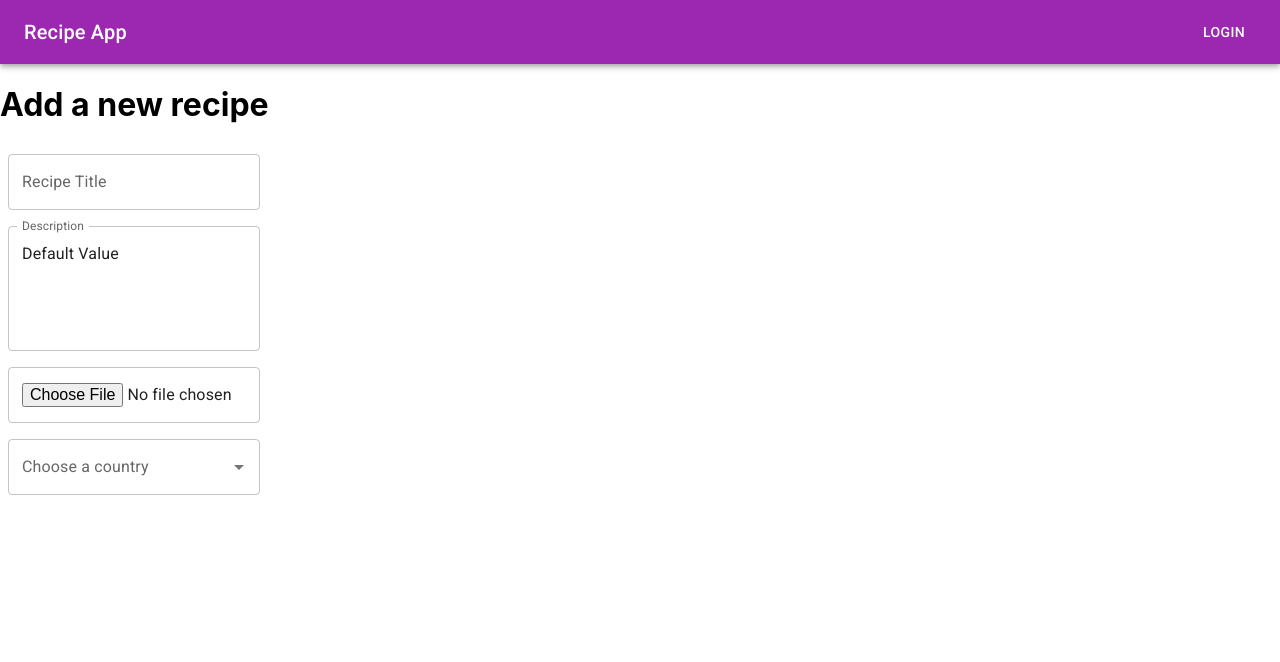
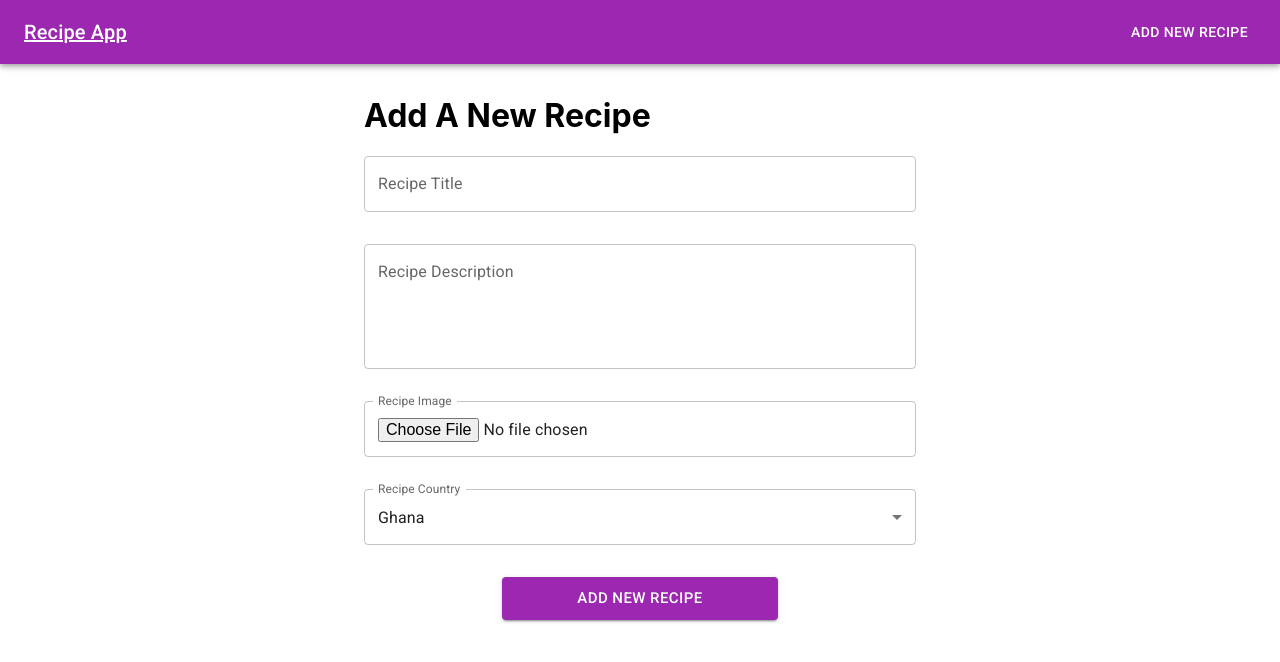
Before and after one commit to Rofiatmuritala/Recipe-app, a React (Create React App) app: page /add-recipe in a window 1280 px wide. Shown: the top 662 px of the page. Built offline with nearby package versions, Linux system fonts and the light colour scheme.

Commit message:
added formdata

```diff
--- a/package.json
+++ b/package.json
@@ -7,6 +7,7 @@
     "@emotion/styled": "^11.11.0",
     "@fontsource/roboto": "^5.0.8",
     "@mui/icons-material": "^5.15.10",
+    "@mui/lab": "^5.0.0-alpha.169",
     "@mui/material": "^5.15.10",
     "@testing-library/jest-dom": "^5.17.0",
     "@testing-library/react": "^13.4.0",
--- a/src/App.js
+++ b/src/App.js
@@ -15,7 +15,7 @@
 function App() {
   return (
     <>
-    <Navbar/>
+    {/* <Navbar/> */}
     <RouterProvider router={router}/>
     </>
   );
--- a/src/Pages/add-recipe/index.jsx
+++ b/src/Pages/add-recipe/index.jsx
@@ -1,109 +1,117 @@
-import { Autocomplete, Box, Button, FormControl, FormHelperText, Input, InputLabel, TextField } from '@mui/material'
-import React from 'react'
 
-function AddRecipe() {
+import { Alert, Box, Collapse, Container, IconButton, MenuItem, TextField } from "@mui/material";
+import { Close } from "@mui/icons-material";
+import { LoadingButton } from "@mui/lab";
+import { useState } from "react";
+import Navbar from "../../components/navbar";
 
-    const countries = [
-        { code: 'AD', label: 'Andorra', phone: '376' },
-        {
-          code: 'AE',
-          label: 'United Arab Emirates',
-          phone: '971',
-        },
-        { code: 'AF', label: 'Afghanistan', phone: '93' },
-        {
-          code: 'AG',
-          label: 'Antigua and Barbuda',
-          phone: '1-268',
-        },
-        { code: 'AI', label: 'Anguilla', phone: '1-264' },
-        { code: 'AL', label: 'Albania', phone: '355' },
-        { code: 'AM', label: 'Armenia', phone: '374' },
-        { code: 'AO', label: 'Angola', phone: '244' },
-        { code: 'AQ', label: 'Antarctica', phone: '672' },
-        { code: 'AR', label: 'Argentina', phone: '54' },
-        { code: 'AS', label: 'American Samoa', phone: '1-684' },
-        { code: 'AT', label: 'Austria', phone: '43' },
-        {
-          code: 'AU',
-          label: 'Australia',
-          phone: '61',
-          suggested: true,
-        },]
+export const countries = [
+    { value: 'GH', label: 'Ghana' },
+    { value: 'NG', label: 'Nigeria' },
+    { value: 'BE', label: 'Benin' },
+    { value: 'TG', label: 'Togo' }
+];
 
-  return (
-    <div       sx={{ width: 300, alignItems:"center",
-    justify: "center" }}    >
-        <h1>Add a new recipe</h1>
-        <Box
-      component="form"
-      sx={{
-        '& .MuiTextField-root': { m: 1, width: '25ch' }, display:"center"
-      }}
-      noValidate
-      autoComplete="off"
-       >
-      <div>
-        <TextField
-          id="outlined-multiline-flexible"
-          label="Recipe Title"
-          multiline
-          minRows={1}
-        />
+export default function AddRecipe() {
+    const [loading, setLoading] = useState(false);
+    const [open, setOpen] = useState(false);
+    const [message, setMessage] = useState('New Recipe Added Successfully!');
 
-        <div>
+    const addRecipe = async (event) => {
+        // Set loading to true
+        setLoading(true)
+        // Prevent default form submit behavior
+        event.preventDefault()
+        // Get form data
+        const formData = new FormData(event.target)
 
-        <TextField
-          id="outlined-multiline-static"
-          label="Description"
-          multiline
-          rows={4}
-          defaultValue="Default Value"
-        />
-        </div>
+        // Post form data to the backend
 
+        const response = await fetch( "http://localhost:4000/recipes", {
+          method: "POST",
+          body: formData
+        })
 
-     <form>
-      <TextField type="file" />
-      {/* <Button variant="contained" color="primary" component="span">
-      </Button> */}
-     </form>
+        console.log(response)
+        // const data = response.json
+        // Update message based on response status
+        // Open collapsible Alert
+        // Set loading to false
+        setLoading(false)
+    }
 
+    return (
+        <>
+            <Navbar />
+            <Container sx={{ my: '2rem' }} maxWidth="sm">
+                <h1>Add A New Recipe</h1>
+                <form onSubmit={addRecipe}>
+                    <TextField
+                        sx={{ mb: '2rem' }}
+                        fullWidth
+                        name="title"
+                        label="Recipe Title" />
+                    <TextField
+                        sx={{ mb: '2rem' }}
+                        fullWidth
+                        name="description"
+                        label="Recipe Description"
+                        multiline
+                        rows={4} />
+                    <TextField
+                        sx={{ mb: '2rem' }}
+                        InputLabelProps={{
+                            shrink: true,
+                        }}
+                        type="file"
+                        fullWidth
+                        name="image"
+                        label="Recipe Image" />
+                    <TextField
+                        sx={{ mb: '2rem' }}
+                        select
+                        fullWidth
+                        name="country"
+                        label="Recipe Country"
+                        defaultValue="GH"
+                    >
+                        {countries.map((option) => (
+                            <MenuItem key={option.value} value={option.value}>
+                                {option.label}
+                            </MenuItem>
+                        ))}
+                    </TextField>
+                    <Box textAlign="center">
+                        <Collapse in={open}>
+                            <Alert
+                                action={
+                                    <IconButton
+                                        aria-label="close"
+                                        color="inherit"
+                                        size="small"
+                                        onClick={() => {
+                                            setOpen(false);
+                                        }}
+                                    >
+                                        <Close fontSize="inherit" />
+                                    </IconButton>
+                                }
+                                sx={{ mb: 2 }}
+                            >{message}</Alert>
+                        </Collapse>
 
-     <Autocomplete
-      id="country-select-demo"
-      sx={{ width: 300 }}
-      options={countries}
-      autoHighlight
-      getOptionLabel={(option) => option.label}
-      renderOption={(props, option) => (
-        <Box component="li" sx={{ '& > img': { mr: 2, flexShrink: 0 } }} {...props}>
-          <img
-            loading="lazy"
-            width="20"
-            srcSet={`https://flagcdn.com/w40/${option.code.toLowerCase()}.png 2x`}
-            src={`https://flagcdn.com/w20/${option.code.toLowerCase()}.png`}
-            alt=""
-          />
-          {option.label} ({option.code}) +{option.phone}
-        </Box>
-      )}
-      renderInput={(params) => (
-        <TextField
-          {...params}
-          label="Choose a country"
-          inputProps={{
-            ...params.inputProps,
-            autoComplete: 'new-password', // disable autocomplete and autofill
-          }}
-        />
-      )}
-      />
-
-      </div>
-      </Box>
-    </div>
-  )
+                        <LoadingButton
+                            sx={{ width: '50%' }}
+                            loading={loading}
+                            type="submit"
+                            size="large"
+                            color="secondary"
+                            variant="contained">
+                            Add New Recipe
+                        </LoadingButton>
+                    </Box>
+                </form>
+            </Container>
+        </>
+    );
 }
-
-export default AddRecipe
--- a/src/Pages/recipe/index.jsx
+++ b/src/Pages/recipe/index.jsx
@@ -3,6 +3,7 @@
 import { useParams } from 'react-router-dom'
 import useSWR from 'swr'
 import spinner from "../../assets/Images/infinite-spinner.svg"
+import Navbar from '../../components/navbar';
 
 const getRecipe = (...args) => {
           // prepare url
@@ -21,12 +22,13 @@
 
   return (
     <>
+    <Navbar/>
     {isLoading? <img src={spinner}/>: (
     <Container>
       <h1>{recipe.Data.title}</h1>
     <p>{recipe.summary} </p>
     <div dangerouslySetInnerHTML={{__html: recipe.summary}}></div>
-    <img src={recipe.image} />
+    <img src={recipe.image} alt='Recipe Image' />
     </Container>)}
     </>
   )
--- a/src/Pages/recipes/index.jsx
+++ b/src/Pages/recipes/index.jsx
@@ -3,6 +3,7 @@
 import { useEffect, useState } from "react";
 import noRecipes from "../../assets/Images/undraw_no_data_re_kwbl.svg"
 import spinner from "../../assets/Images/infinite-spinner.svg"
+import Navbar from "../../components/navbar";
 
 export default function Recipes() {
 
@@ -37,6 +38,8 @@
 
     useEffect(searchRecipes, []);
     return (
+        <>
+        <Navbar/>
         <Container sx={{ my: '2rem' }} >
 
             <TextField
@@ -62,5 +65,6 @@
             </Grid>
 
         </Container>
+        </>
     );
 }
--- a/src/components/navbar/index.jsx
+++ b/src/components/navbar/index.jsx
@@ -1,4 +1,6 @@
+
 import { AppBar, Button, Toolbar, Typography } from "@mui/material";
+import { Link } from "react-router-dom";
 
 
 
@@ -6,10 +8,10 @@
     return (
         <AppBar color="secondary" position="static">
         <Toolbar>
-          <Typography variant="h6" component="div" sx={{ flexGrow: 1 }}>
+          <Typography to='/recipes' component={Link} variant="h6" color='inherit' sx={{ flexGrow: 1 }}>
             Recipe App
           </Typography>
-          <Button color="inherit">Login</Button>
+          <Button component={Link} to="/add-recipe" color="inherit">ADD NEW RECIPE</Button>
         </Toolbar>
       </AppBar>
     );
```
Also changed, not shown: src/Pages/recipes/tesk.md (added, +114 -0 lines), 1 other file (tests, documents, lock files or other folders).
